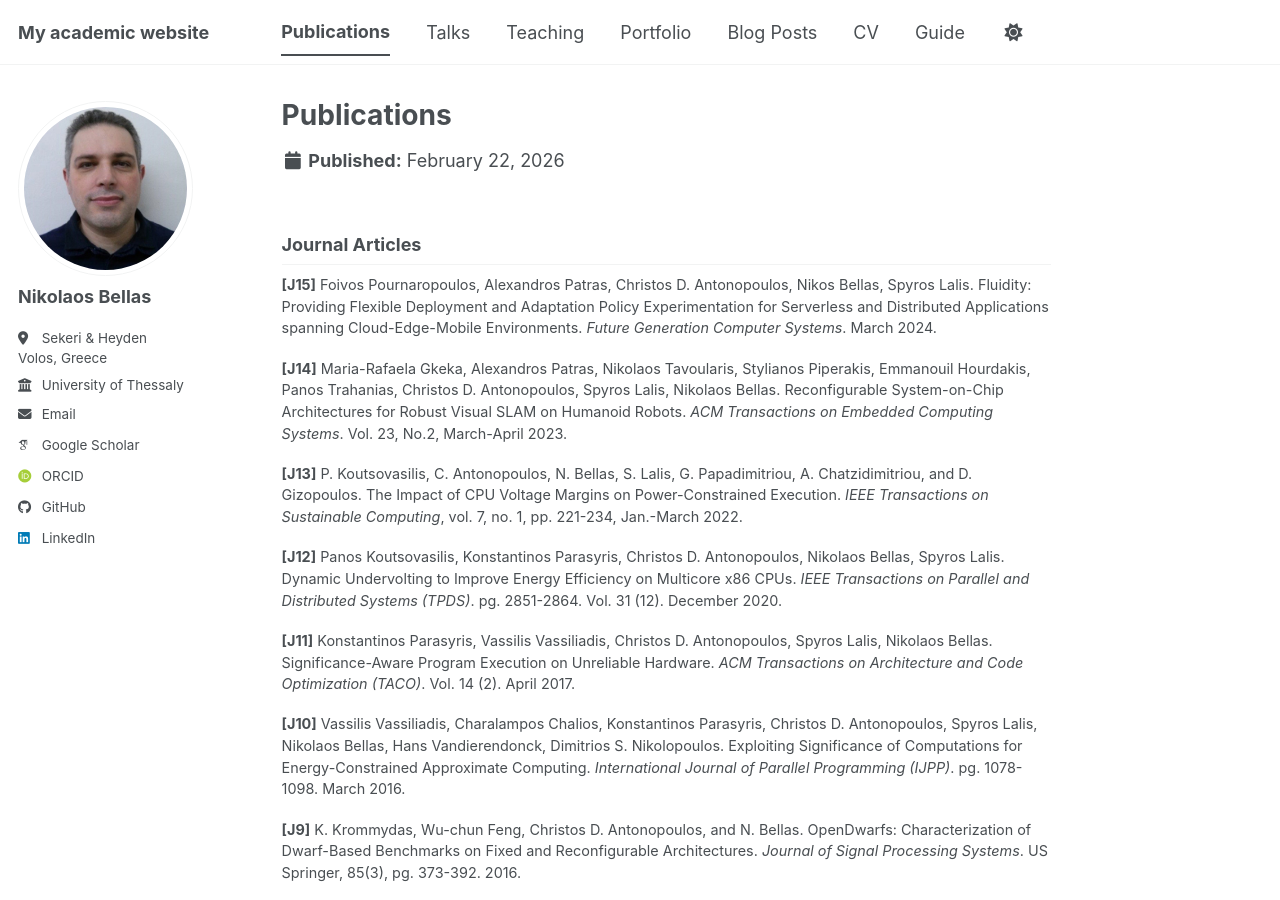
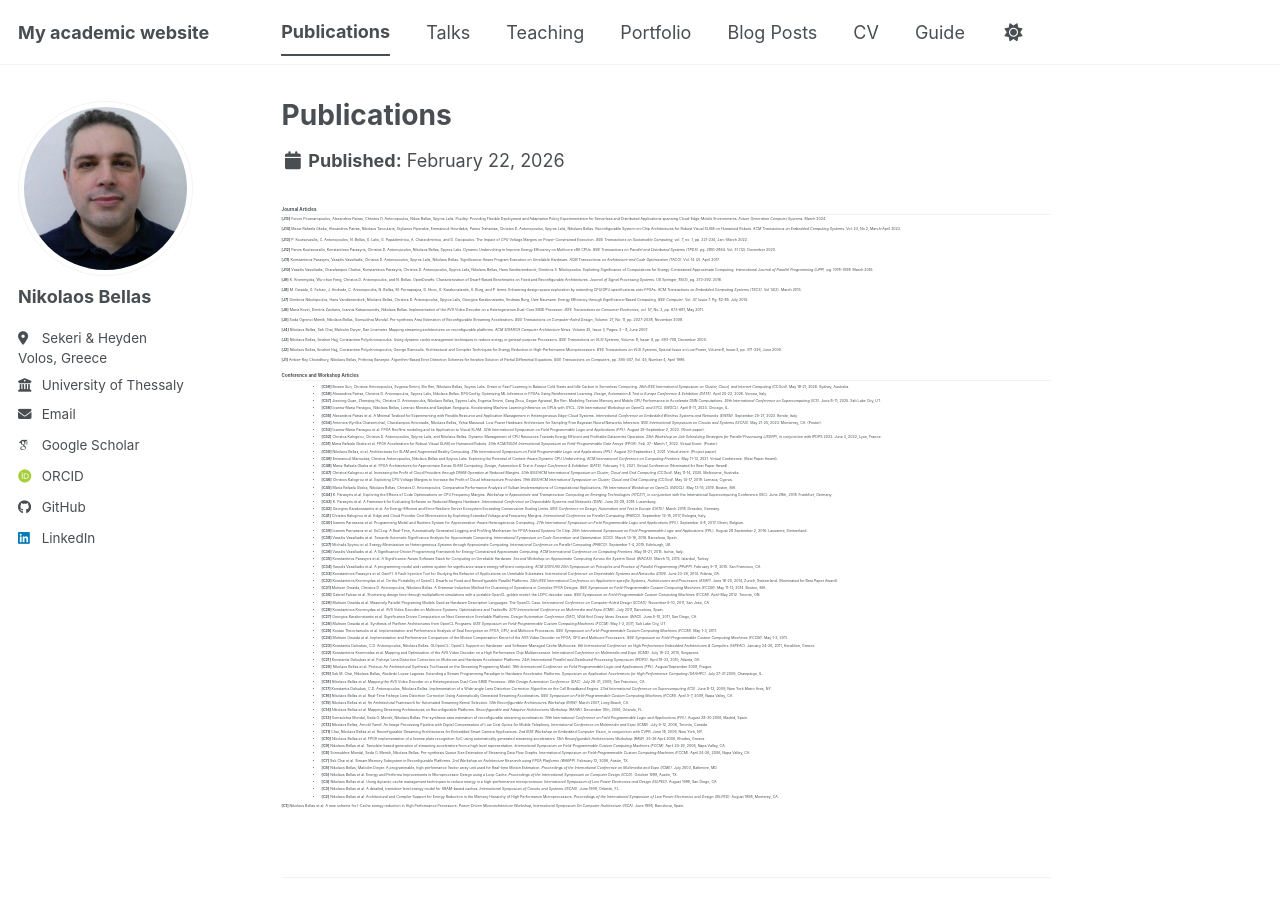
Before and after one commit to nbellas/nbellas.github.io, a Jekyll site: the page built from _publications/publications.md, in a window 1280 px wide and 900 px high. Built offline with Jekyll 4.4.1, drawn with Linux system fonts in a browser that asks for light colours; some web fonts are replaced; a script bundle is joined from its source files by our own code; library files that are not in the unit come from our copies.

Commit message:
Update publications.md

```diff
--- a/_publications/publications.md
+++ b/_publications/publications.md
@@ -6,7 +6,7 @@ author_profile: true
 classes:
   - publications-small
 ---
-<div style="font-size: 80%;" markdown="1">
+<div style="font-size: 20%;" markdown="1">
 
 ## Journal Articles
 
```
